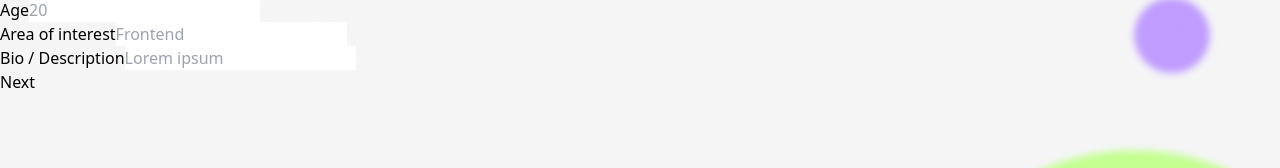
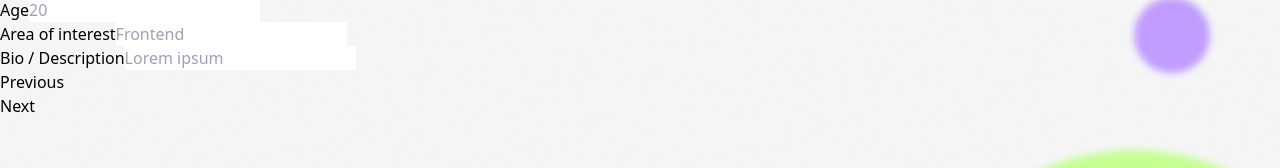
Before and after one commit to ethan-frot/FormApp, a React (Vite) app: page / in a window 1280 px wide. Shown: the part 479-647 px from the top of the page. Built offline with nearby package versions, Linux system fonts and the light colour scheme.

Commit message:
✨Add static PreviousButton

```diff
--- a/src/App.tsx
+++ b/src/App.tsx
@@ -1,9 +1,10 @@
 import StaticPage from "./components/ui/StaticPage";
 import StepsBar from "./components/ui/StepsBar.tsx";
 import AccountType from "./components/steps/AccountType.tsx";
-import ButtonNext from "./components/ui/Buttons/ButtonNext.tsx";
 import PersonalInformation from "./components/steps/PersonalInformation.tsx";
 import ProfileData from "./components/steps/ProfileData.tsx";
+import ButtonPrevious from "./components/ui/Buttons/ButtonPrevious.tsx";
+import ButtonNext from "./components/ui/Buttons/ButtonNext.tsx";
 
 function App() {
   return (
@@ -15,7 +16,10 @@ function App() {
           <AccountType />
           <PersonalInformation />
           <ProfileData />
-          <ButtonNext />
+          <div className="flex justify-end gap-2">
+            <ButtonPrevious />
+            <ButtonNext />
+          </div>
         </div>
       </div>
     </div>
--- /dev/null
+++ b/src/components/ui/Buttons/ButtonPrevious.tsx
@@ -0,0 +1,11 @@
+const ButtonPrevious = () => {
+    return (
+        <div className="flex pt-10 justify-center items-end flex-col">
+            <button className="text-gray-300 px-4 py-2">
+                Previous
+            </button>
+        </div>
+    )
+}
+
+export default ButtonPrevious;
```
